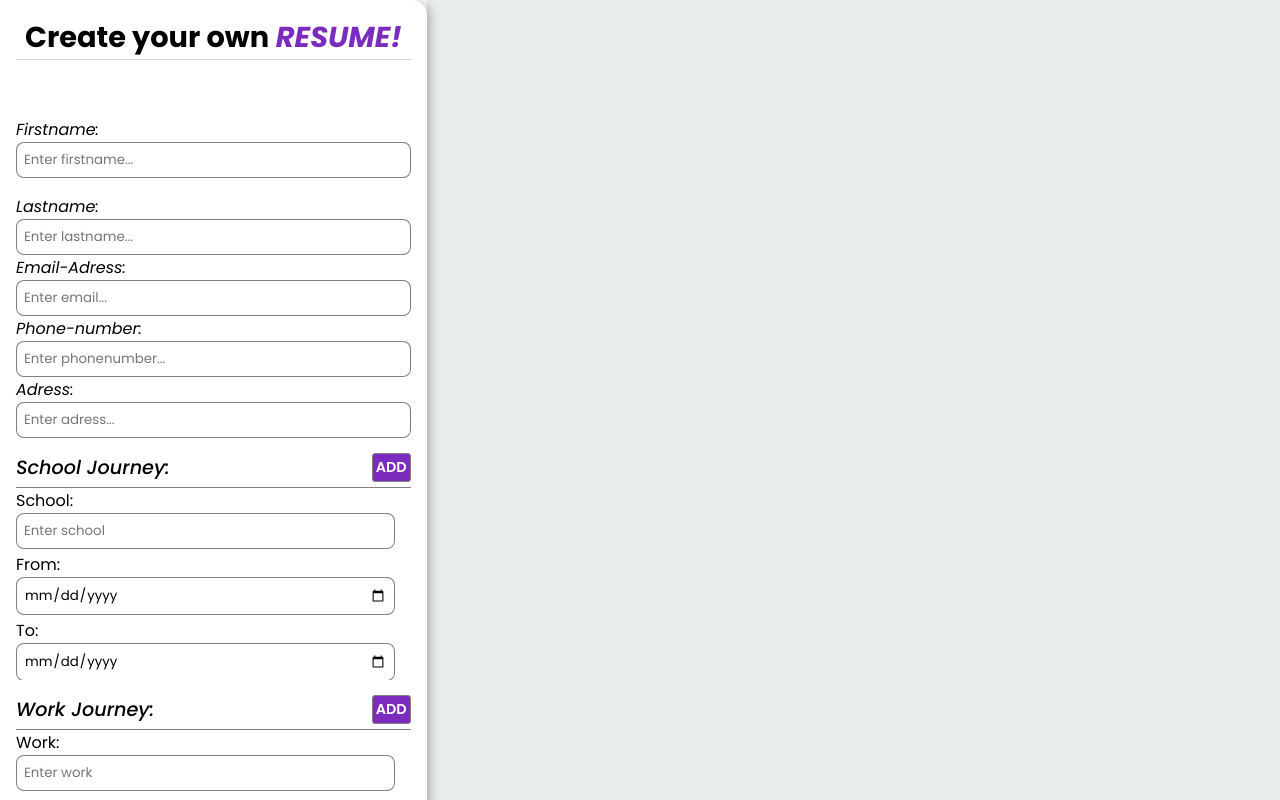
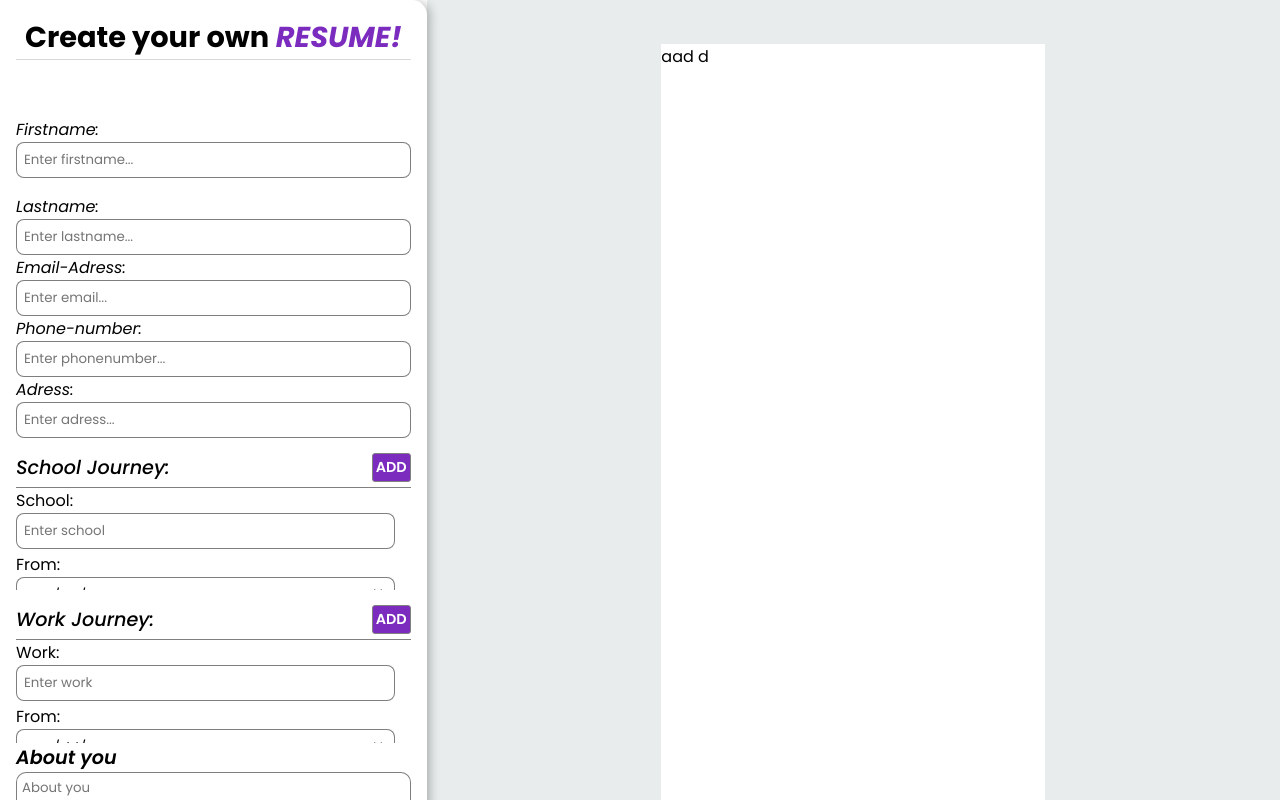
Before and after one commit to Kili196/CV-Generator, a React (Vite) app: page / in a window 1280 px wide. Shown: the top 800 px of the page. Built offline with nearby package versions, Linux system fonts and the light colour scheme.

Commit message:
added utility and cvview css class

```diff
--- a/src/App.jsx
+++ b/src/App.jsx
@@ -1,6 +1,8 @@
 import "./styles/App.css";
 import "./styles/Form.css";
 import "./styles/Seperator.css";
+import "./styles/CvView.css";
+import "./styles/Utility.css";
 
 import FormView from "./components/FormView";
 import CvView from "./components/CvView";
@@ -29,7 +31,6 @@ function App() {
         setIsSubmitted={setIsSubmitted}
       />
       <CvView />
-      <h1> {isSumbitted && user.firstname} aaa </h1>
     </div>
   );
 }
--- a/src/components/CvView.jsx
+++ b/src/components/CvView.jsx
@@ -1,5 +1,9 @@
 const CvView = () => {
-  return <div className="cv-view"></div>;
+  return (
+    <div className="cv-view flex-center">
+      <div className="cv-container"> aad d</div>
+    </div>
+  );
 };
 
 export default CvView;
--- a/src/styles/App.css
+++ b/src/styles/App.css
@@ -10,11 +10,6 @@
 
 * {
   box-sizing: border-box;
-}
-
-.container {
-  display: grid;
-  grid-template-columns: 2fr 4fr;
 }
 
 .form-section {
@@ -33,12 +28,6 @@
   justify-content: center;
 }
 
-.cv-view {
-  height: 100vh;
-  min-width: calc(100vw - var(--form-width));
-  background-color: var(--main-backgroundColor);
-}
-
 h1 {
   font-size: 2.1rem;
 }
--- /dev/null
+++ b/src/styles/CvView.css
@@ -0,0 +1,8 @@
+.cv-view {
+  background-color: var(--main-backgroundColor);
+}
+.cv-container {
+  width: 45%;
+  height: 90%;
+  background-color: white;
+}
--- a/src/styles/Form.css
+++ b/src/styles/Form.css
@@ -28,66 +28,6 @@ h1 {
 }
 
 /* UTILITY CLASSES **/
-
-.scrollable {
-  max-height: 8vw;
-  overflow-y: auto;
-}
-
-.padding-right-1em {
-  padding-right: 1em;
-}
-
-.padding-bottom-1em {
-  padding-bottom: 1em;
-}
-
-.gap {
-  gap: 1em;
-}
-
-.remove-list-style {
-  list-style: none;
-}
-
-.full-width {
-  width: 100%;
-}
-
-.full-height {
-  height: 100%;
-}
-
-.height-auto {
-  height: 200px;
-}
-
-.flex-grow-1 {
-  flex-grow: 1;
-}
-
-.flex-column {
-  display: flex;
-  flex-direction: column;
-}
-
-.flex-row {
-  display: flex;
-  flex-direction: row;
-}
-
-.justify-content-spacebetween {
-  justify-content: space-between;
-}
-
-.max-height-300px {
-  max-height: 150px;
-}
-
-.grid-2-rows {
-  display: grid;
-  grid-template-columns: repeat(auto-fit, minmax(200px, 1fr));
-}
 
 .margin-top {
   margin-top: 10px;
--- /dev/null
+++ b/src/styles/Utility.css
@@ -0,0 +1,65 @@
+.scrollable {
+  max-height: 8vw;
+  overflow-y: auto;
+}
+
+.padding-right-1em {
+  padding-right: 1em;
+}
+
+.padding-bottom-1em {
+  padding-bottom: 1em;
+}
+
+.gap {
+  gap: 1em;
+}
+
+.remove-list-style {
+  list-style: none;
+}
+
+.full-width {
+  width: 100%;
+}
+
+.full-height {
+  height: 100%;
+}
+
+.height-auto {
+  height: 200px;
+}
+
+.flex-grow-1 {
+  flex-grow: 1;
+}
+
+.flex-column {
+  display: flex;
+  flex-direction: column;
+}
+
+.flex-row {
+  display: flex;
+  flex-direction: row;
+}
+
+.flex-center {
+  display: flex;
+  justify-content: center;
+  align-items: center;
+}
+
+.justify-content-spacebetween {
+  justify-content: space-between;
+}
+
+.max-height-300px {
+  max-height: 150px;
+}
+
+.grid-2-rows {
+  display: grid;
+  grid-template-columns: repeat(auto-fit, minmax(200px, 1fr));
+}
--- a/src/styles/index.css
+++ b/src/styles/index.css
@@ -4,6 +4,16 @@
 
 body {
   margin: 0;
-  min-width: 320px;
-  min-height: 100vh;
+  padding: 0;
+  box-sizing: border-box;
 }
+
+html {
+  height: 100vh;
+}
+
+.container {
+  display: grid;
+  grid-template-columns: 1fr 2fr;
+  height: 100vh;
+}
```
